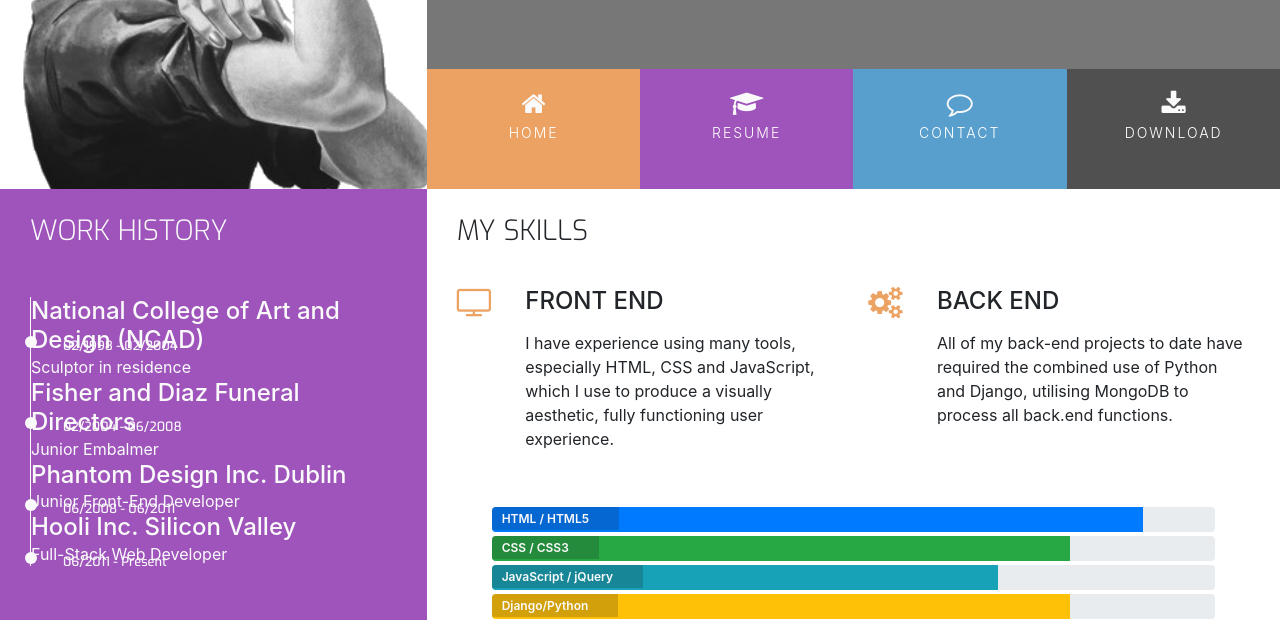
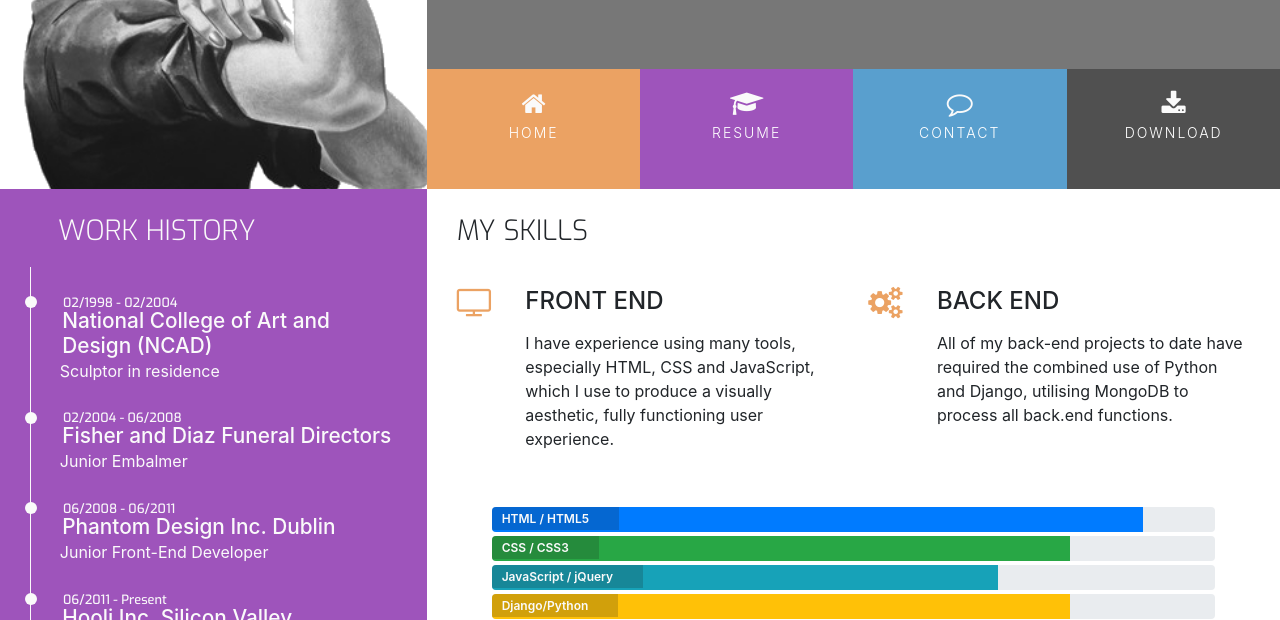
Before and after one commit to rita-stu/resume-rosie, a plain HTML site: page resume.html in a window 1280 px wide. Shown: the part 180-800 px from the top of the page. Drawn offline with nearby package versions, Linux system fonts and the light colour scheme.

Commit message:
doc: fixed Work History display issue;

```diff
--- a/assets/css/style.css
+++ b/assets/css/style.css
@@ -49,11 +49,12 @@ header {margin: 0;}
 .progress-type {position: absolute; left: 0px; font-weight: 600; padding: 3px 30px 2px 10px; color: #fafafa; background-color: rgba(25, 25, 25, 0.2);}
 .progress-section {margin: 40px 20px;}
 /* ------------------------------------- work history */
-.history-heading {color: #fafafa; margin-bottom: 50px;}
-.timeline-item {padding: 4em, 2em, 0em, 2em; position: relative; color: #fafafa; border-left: 1px solid;}
-.timeline-item p {padding: 0; margin: 0;}
-.timeline-item:before {content: attr(data-dates); position: absolute; left: 2.5em; top: 3em; display: block; font-family: "Exo", sans serif; font-weight: 500; font-size: 0.8em; padding: 0; margin: 0;}
-.timeline-item:after {width: 12px; height: 12px; display: block; position: absolute; top: 2.4em; left: -6px; border-radius: 12px; content: ''; background-color: #fafafa;}
+.history-heading {color: #fafafa; padding-left: 1em; margin-bottom: 20px;}
+.timeline-item {position: relative; color: #fafafa; border-left: 1px solid;}
+.timeline-item p {padding-left: 1.8em; margin: 0;}
+.timeline-item h4 {font-size: 1.3em; padding: 2em 0 0 1.5em;}
+.timeline-item:before {content: attr(data-dates); position: absolute; left: 2.5em; top: 2em; display: block; font-family: "Exo", sans serif; font-weight: 500; font-size: 0.8em; padding: 0; margin: 0;}
+.timeline-item:after {width: 12px; height: 12px; display: block; position: absolute; top: 1.8em; left: -6px; border-radius: 12px; content: ''; background-color: #fafafa;}
 .history-items {margin-bottom: 30px;}
 /* -------------------------------------contact */
 .contact-heading {font-weight: 300; font-family: "Exo", sans serif; margin: 25px 0 20px 0;}
--- a/resume.html
+++ b/resume.html
@@ -12,7 +12,7 @@
 <body>
 <header>
 <div class="row no-gutters">
-<a href="index.html" class="col-md-4 logo"></a>
+<a class="col-md-4 logo" href="index.html"></a>
 <div class="col-md-8">
 <div class="row no-gutters bg-color-name-title">
 <div class="col heading">
```
